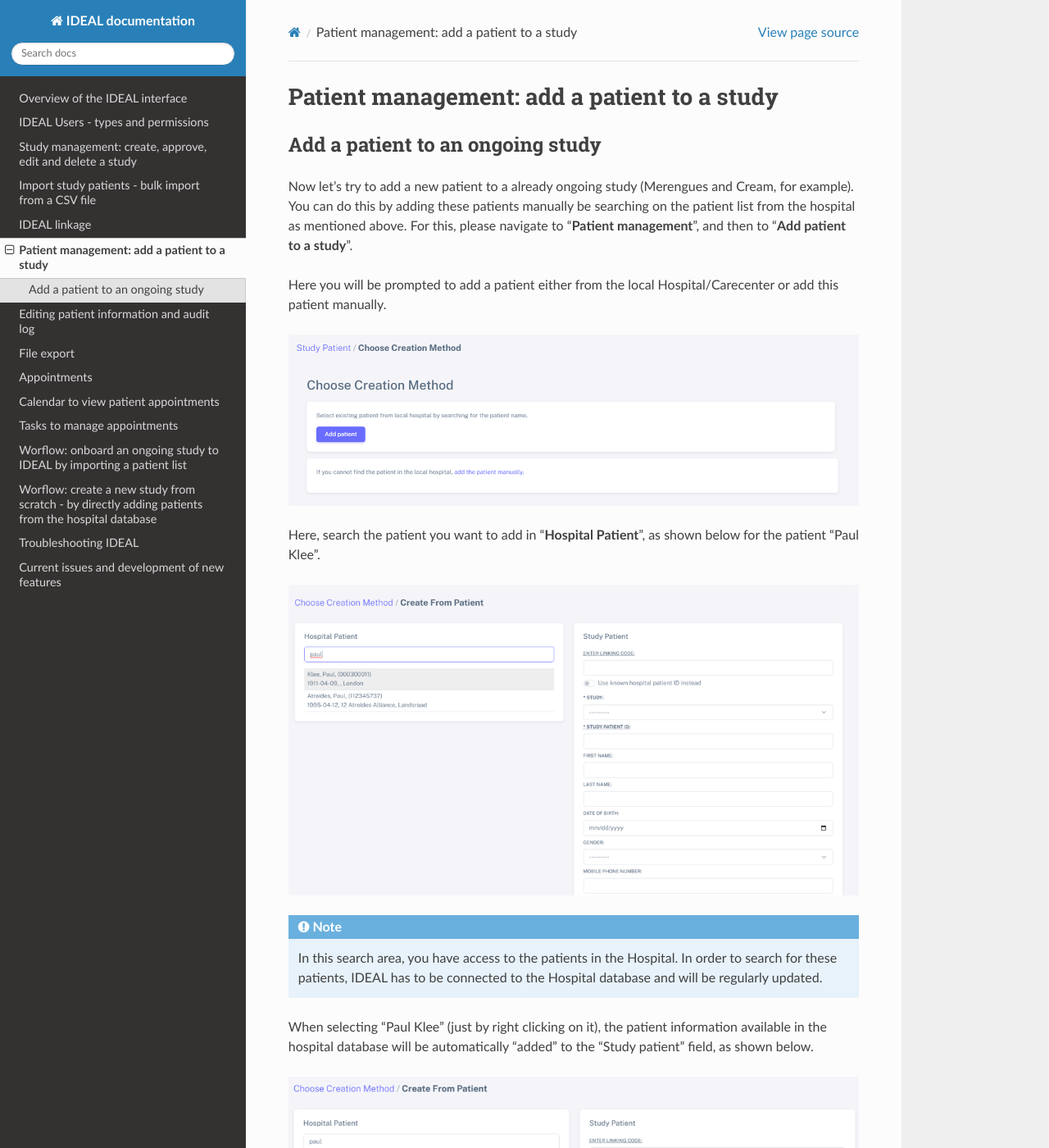
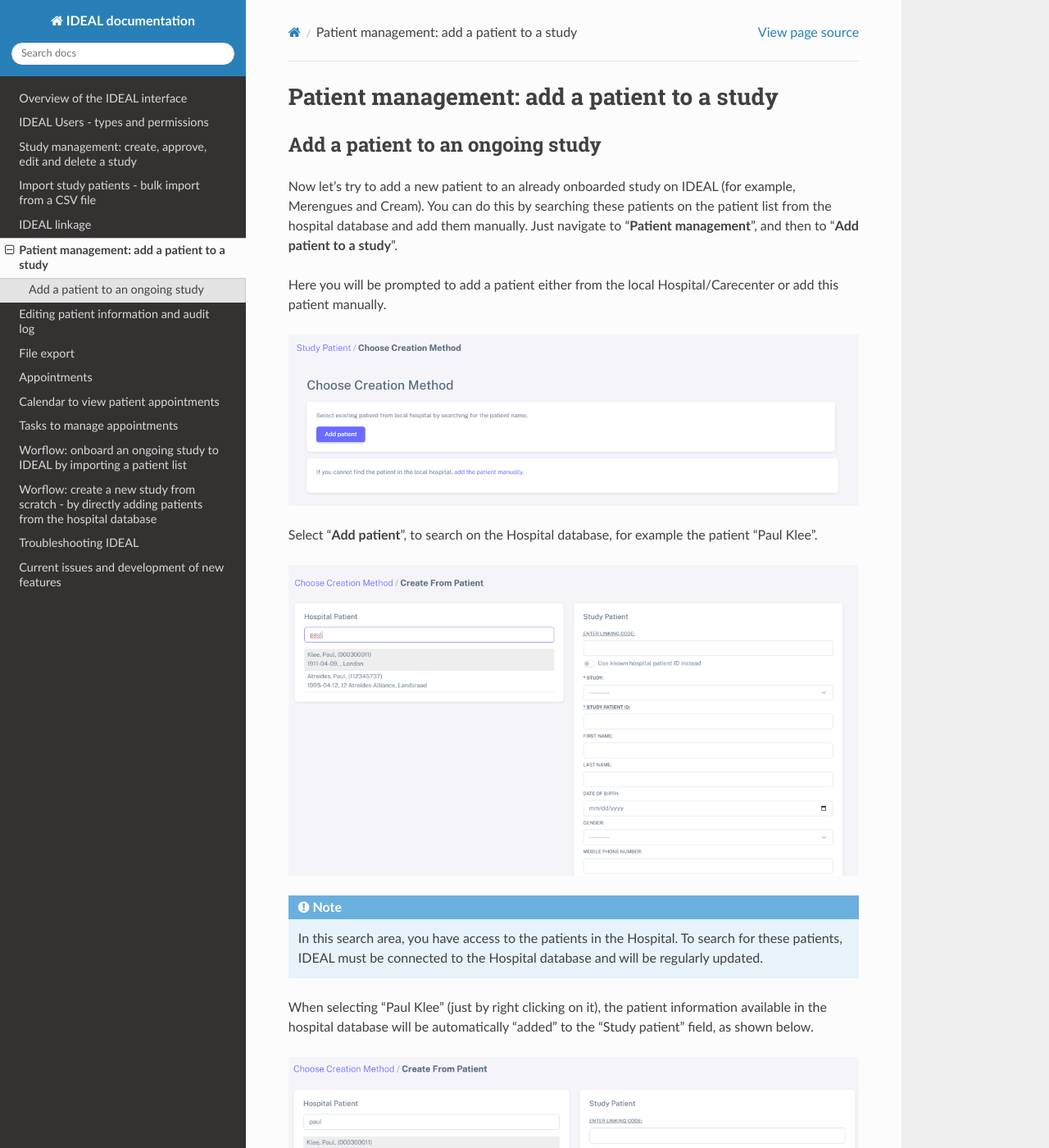
Before and after one commit to Nynuphar/IDEAL-doc, a Sphinx documentation site: the page built from docs/source/patmanage.rst, in a window 1280 px wide and 1400 px high. Shown: the whole window at 82% size. Built offline with Sphinx 7.4.7 and the Read the Docs theme 3.1.0, drawn with Linux system fonts in a browser that asks for light colours.

Commit message:
Update patmanage.rst

```diff
--- a/docs/source/patmanage.rst
+++ b/docs/source/patmanage.rst
@@ -4,17 +4,17 @@
 Add a patient to an ongoing study
 **************************************
 
-Now let's try to add a new patient to a already ongoing study (Merengues and Cream, for example). You can do this by adding these patients manually be searching on the patient list from the hospital as mentioned above. For this, please navigate to "**Patient management**", and then to "**Add patient to a study**".
+Now let's try to add a new patient to an already onboarded study on IDEAL (for example, Merengues and Cream). You can do this by searching these patients on the patient list from the hospital database and add them manually. Just navigate to "**Patient management**", and then to "**Add patient to a study**".
 
 Here you will be prompted to add a patient either from the local Hospital/Carecenter or add this patient manually.
 
 .. image:: addPat.png
 
-Here, search the patient you want to add in "**Hospital Patient**", as shown below for the patient "Paul Klee".
+Select "**Add patient**", to search on the Hospital database, for example the patient "Paul Klee".
 
 .. image:: PKlee.png
 
-.. note:: In this search area, you have access to the patients in the Hospital. In order to search for these patients, IDEAL has to be connected to the Hospital database and will be regularly updated.
+.. note:: In this search area, you have access to the patients in the Hospital. To search for these patients, IDEAL must be connected to the Hospital database and will be regularly updated.
 
 
 When selecting "Paul Klee" (just by right clicking on it), the patient information available in the hospital database will be automatically "added" to the "Study patient" field, as shown below.
```
